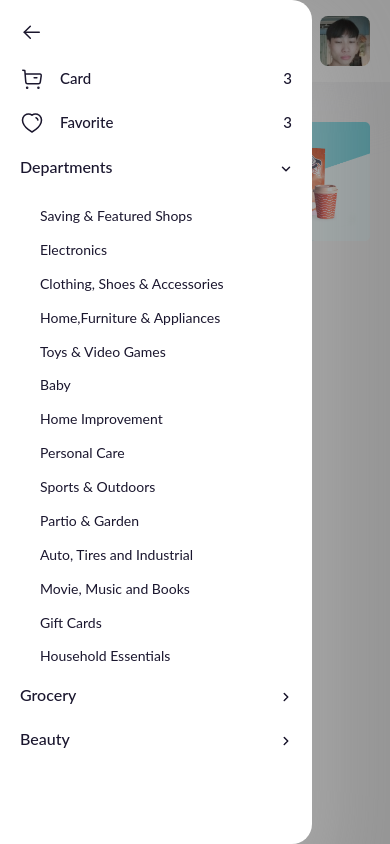
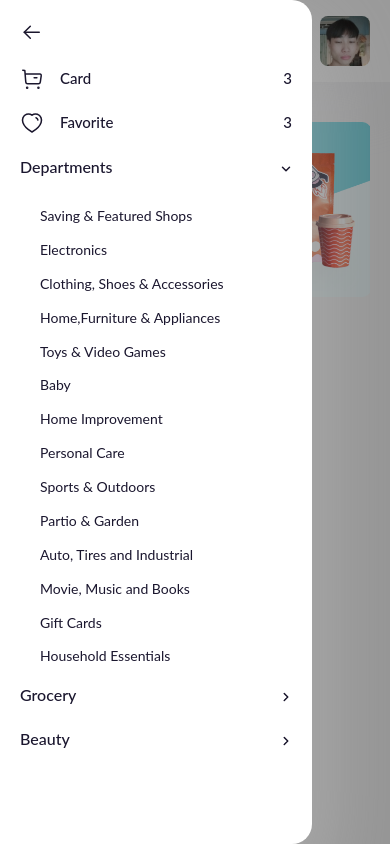
Before and after one commit to chuongcoder/Grocery-Mart, a website: page index.html in a window 390 px wide. Drawn offline with Linux system fonts and the light colour scheme.

Commit message:
fix slide & responsive img

```diff
--- a/index.html
+++ b/index.html
@@ -34,7 +34,13 @@
             <div class="slideshow">
                 <div class="slideshow__inner">
                     <div class="slideshow__item">
-                        <img src="./assets/img/slideshow/item-1.png" alt="" class="slideshow__img" />
+                        <a href="!#" class="slideshow__link">
+                            <picture>
+                                <!-- edit img with other screen size  -->
+                                <source media="(max-width: 991.98px)" srcset="./assets/img/slideshow/item-1-md.png" />
+                                <img src="./assets/img/slideshow/item-1.png" alt="" class="slideshow__img">
+                            </picture>
+                        </a>
                     </div>
                     <div class="slideshow__item">
                         <img src="./assets/img/slideshow/item-1.png" alt="" class="slideshow__img" />
--- a/scss/components/__slideshow.scss
+++ b/scss/components/__slideshow.scss
@@ -1,6 +1,13 @@
+@use "../abstracts";
+
 .slideshow {
     position: relative;
     margin: 40px 0;
+
+    @include abstracts.screen(lg) {
+        margin-top: 30px 0;
+    }
+
     &__inner {
         display: flex;
         // hide slide st2 ,3,...
@@ -8,21 +15,34 @@
     }
 
     &__item {
+        position: relative;
         flex-shrink: 0;
         width: 100%;
+        // height item = 34% width parent element
+        padding-top: 34%;
+
+        // with screen lg -> edit padding top
+        @include abstracts.screen(lg) {
+            padding-top: 50%;
+        }
     }
 
     &__img {
+        position: absolute;
+        top: 0;
+        left: 0;
         width: 100%;
-
+        height: 100%;
+        object-fit: cover;
     }
 
     // contain num and slide
     &__page {
         color: #fff;
         position: absolute;
-        bottom: 50px;
-        left: 50px;
+        bottom: 15%;
+        left: 5.2%;
+        width: 12.8%;
         display: flex;
         align-items: center;
         column-gap: 24px;
@@ -33,6 +53,12 @@
         font-weight: 500;
         line-height: 1.44;
         color: #fff;
+
+        // lg screen
+        @include abstracts.screen(lg) {
+            font-size: 1.4rem;
+            line-height: 1.42;
+        }
     }
 
     &__slider {
@@ -40,7 +66,7 @@
         // top: 10px;
         // margin: 0 20px;
         position: relative;
-        width: 172px;
+        width: 100%;
         height: 4px;
         flex-shrink: 0;
         background: #fff;
--- a/scss/layout/_header.scss
+++ b/scss/layout/_header.scss
@@ -20,6 +20,7 @@
     @extend %flexItemCenter;
     // Mega menu
     position: relative;
+    z-index: 1;
     padding: 30px 0;
 
     // tablet
```
Also changed, not shown: assets/css/main.css, 1 other file.
